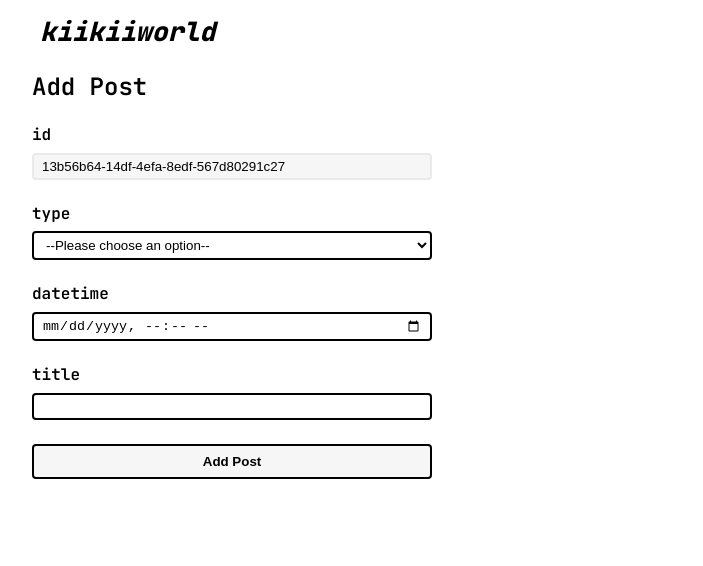
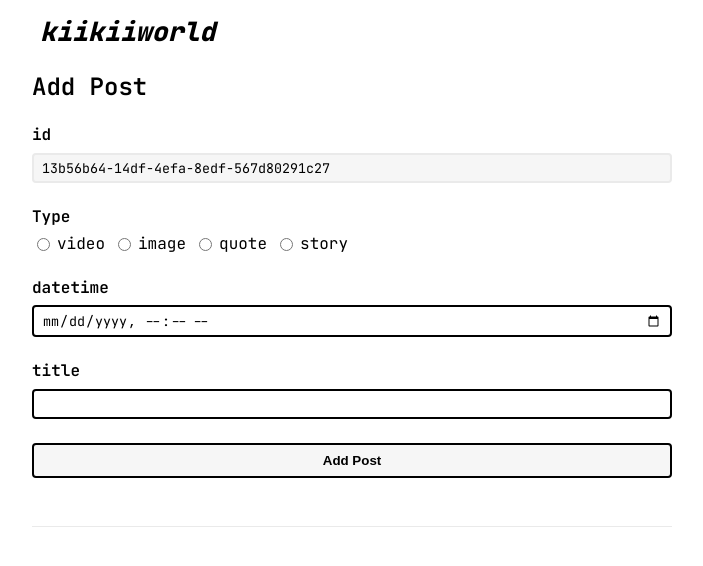
Before and after one commit to Michael-7/kiikiiworld-serveless, a Next.js app in the folder frontend/: page /post in a window 1280 px wide. Shown: the top 566 px of the page, without its empty margins (288-991 px from the left). Built offline with nearby package versions, Linux system fonts and the light colour scheme.

Commit message:
put posts in dynamoDB correctly

```diff
--- a/frontend/src/css/components.scss
+++ b/frontend/src/css/components.scss
@@ -157,7 +157,8 @@
     display: flex;
     flex-direction: column;
     gap: var(--spacing-lg);
-    min-width: 400px;
+    width: var(--content-width);
+    max-width: var(--content-width);
   }
 
   .input {
@@ -171,15 +172,36 @@
     }
 
     &__field {
+      font-family: var(--accent-font);
       color: var(--color-dark);
       padding: var(--spacing-xsm) var(--spacing-sm);
       background-color: var(--color-light);
       border: 2px solid var(--color-dark);
       border-radius: var(--border-radius);
+      box-sizing: border-box;
+      max-width: var(--content-width);
 
       &:disabled {
         background-color: var(--color-grey-light);
         border-color: var(--color-grey);
+      }
+    }
+
+    &__radio-group {
+      display: flex;
+      flex-direction: row;
+      gap: 8px;
+    }
+
+    &__radio-item {
+      display: flex;
+      align-items: center;
+      gap: 4px;
+      font-family: var(--accent-font);
+      align-items: center;
+
+      input[type='radio'] {
+        margin-top: 0;
       }
     }
   }
@@ -202,4 +224,18 @@
       background-color: var(--color-light);
     }
   }
+
+  .preview-upload {
+    border-top: 1px solid var(--color-grey);
+    padding-top: var(--spacing-sm);
+    display: flex;
+    flex-direction: row;
+    gap: var(--spacing-sm);
+
+    &__img {
+      max-width: 250px;
+      height: fit-content;
+      width: fit-content;
+    }
+  }
 }
--- a/frontend/src/pages/post.tsx
+++ b/frontend/src/pages/post.tsx
@@ -1,30 +1,21 @@
 import Nav from "@/components/nav/nav";
-import { PostTypeKey, PostTypes } from "@/types/post";
+import { PostForm, PostTypeKey, PostType, generatePost } from "@/types/post";
 import Head from "next/head";
-import { FormEvent, useEffect, useState } from "react";
+import { useEffect, useState } from "react";
 import { SubmitHandler, useForm } from "react-hook-form";
-import { XMLParser } from "fast-xml-parser";
 
 // https://react-hook-form.com/get-started
-
-type Inputs = {
-  id: string;
-  type: string;
-  date: string;
-  title: string;
-  body: string;
-  videoUrl: string;
-  image: FileList;
-};
 
 export default function Post() {
   const APIURL = process.env.APIGATEWAY;
 
   const [result, setResult] = useState<string>("");
   const [loading, setLoading] = useState<boolean>(false);
+  const [loadingImg, setLoadingImg] = useState<boolean>(false);
+  const [images, setImages] = useState<string[]>([]);
 
   const { register, handleSubmit, watch, formState, setValue, reset } =
-    useForm<Inputs>();
+    useForm<PostForm>();
 
   useEffect(() => {
     setValue("id", crypto.randomUUID());
@@ -32,32 +23,49 @@ export default function Post() {
 
   const watchImage = watch("image");
 
+  // --- IMAGE UPLOADING BLOC ---
   useEffect(() => {
     console.log(watchImage);
 
     const handleFileChange = async (file: File) => {
       try {
-        const getSignedUrl = await fetch(
+        const getSignedUrl = fetch(
           `${APIURL}/image?fileName=${file.name}&fileType=${file.type}&fileSize=${file.size}`,
           {
             method: "GET",
           }
         );
 
+        setLoadingImg(true);
         const signedUrlReq = await getSignedUrl;
         const signedUrl = await signedUrlReq.json();
 
         if (signedUrlReq.status === 200) {
           const imageUpload = await put(signedUrl.message, file);
+
           console.log(imageUpload);
+
+          // Check if the upload was successful
+          if (!imageUpload.ok) {
+            throw new Error(`Upload failed with status: ${imageUpload.status}`);
+          }
+
+          // Derive the file's URL from the S3 bucket URL
+          const fileUrl = signedUrl.message.split("?")[0]; // Remove query params
+          console.log(fileUrl);
+          setImages([...images, fileUrl]);
+
+          setValue("image", undefined);
+          setLoadingImg(false);
         }
       } catch {
         console.log("error uploading the file");
+        setLoadingImg(false);
       }
     };
 
     const put = async (url: string, file: File) => {
-      const req = await fetch(url, {
+      return fetch(url, {
         method: "PUT",
         headers: {
           "Content-Type": file.type,
@@ -65,8 +73,6 @@ export default function Post() {
         },
         body: file,
       });
-
-      return req;
     };
 
     if (watchImage && watchImage.length === 1) {
@@ -76,14 +82,18 @@ export default function Post() {
         console.warn("file too big");
       }
     }
-  }, [watchImage, APIURL]);
+  }, [watchImage, APIURL, images, setValue]);
 
-  const onSubmitPost: SubmitHandler<Inputs> = async (data) => {
+  // --- POST SUBMIT BLOC ---
+  const onSubmitPost: SubmitHandler<PostForm> = async (data) => {
     setLoading(true);
+
+    console.log(data);
+    console.log(generatePost(data, images));
 
     const response = await fetch(`${APIURL}/posts`, {
       method: "POST",
-      body: JSON.stringify(data),
+      body: JSON.stringify(generatePost(data, images)),
     });
 
     try {
@@ -94,13 +104,18 @@ export default function Post() {
 
       if (response.status === 200) {
         setResult("✅ request succeeded");
-        reset();
-        setValue("id", crypto.randomUUID());
+        resetForm();
       }
     } catch {
       setLoading(false);
       setResult("🚫 request failed");
     }
+  };
+
+  const resetForm = () => {
+    reset();
+    setValue("id", crypto.randomUUID());
+    setImages([]);
   };
 
   return (
@@ -128,19 +143,20 @@ export default function Post() {
               />
             </label>
             <label className="input">
-              <span className="input__label">type</span>
-              <select
-                id="type"
-                className="input__field"
+              <span className="input__label">Type</span>
+              <div className="input__radio-group">
+                {Object.keys(PostType).map((type) => (
+                  <label key={type} className="input__radio-item">
+                    <input
+                      type="radio"
+                      id={`type-${type}`}
+                      value={PostType[type as PostTypeKey]}
                       {...register("type", { required: true })}
-              >
-                <option value="">--Please choose an option--</option>
-                {Object.keys(PostTypes).map((type) => (
-                  <option key={type} value={type}>
-                    {PostTypes[type as PostTypeKey]}
-                  </option>
+                    />
+                    {PostType[type as PostTypeKey]}
+                  </label>
                 ))}
-              </select>
+              </div>
             </label>
             <label className="input">
               <span className="input__label">datetime</span>
@@ -160,8 +176,8 @@ export default function Post() {
                 {...register("title", { required: true })}
               />
             </label>
-            {(watch("type") === PostTypes.quote ||
-              watch("type") === PostTypes.story) && (
+            {(watch("type") === PostType.QUOTE ||
+              watch("type") === PostType.STORY) && (
               <label className="input">
                 <span className="input__label">body</span>
                 <textarea
@@ -171,19 +187,22 @@ export default function Post() {
                 />
               </label>
             )}
-            {watch("type") === PostTypes.photo && (
+            {watch("type") === PostType.IMAGE && (
+              <>
                 <label className="input">
                   <span className="input__label">file</span>
                   <input
                     type="file"
                     className="input__field"
                     accept=".jpg, .jpeg, .png"
-                  multiple={false}
+                    multiple={true}
                     {...register("image")}
                   />
                 </label>
+                {loadingImg && <p>uploading...</p>}
+              </>
             )}
-            {watch("type") === PostTypes.video && (
+            {watch("type") === PostType.VIDEO && (
               <label className="input">
                 <span className="input__label">url</span>
                 <input
@@ -198,6 +217,16 @@ export default function Post() {
               Add Post
             </button>
             <p>{result}</p>
+            <div className="preview-upload">
+              {images.map((img, i) => (
+                <img
+                  key={img}
+                  src={img}
+                  alt={`img_${i}`}
+                  className="preview-upload__img"
+                />
+              ))}
+            </div>
           </form>
         </div>
       </main>
--- a/frontend/src/types/post.ts
+++ b/frontend/src/types/post.ts
@@ -1,21 +1,68 @@
 export default interface BasePost {
-  slug: string;
-  slugAsParams: string;
-  category: string;
+  id: string;
+  type: PostType;
+  date: string;
   title: string;
-  date: string;
-  video?: string;
-  image?: string;
-  quote?: string;
-  description?: string;
+}
+
+export interface VideoPost extends BasePost {
+  type: PostType.VIDEO;
   body: string;
 }
 
-export enum PostTypes {
-  video = "video",
-  photo = "photo",
-  quote = "quote",
-  story = "story",
+export interface ImagePost extends BasePost {
+  type: PostType.IMAGE;
+  body: string[];
 }
 
-export type PostTypeKey = keyof typeof PostTypes;
+export interface QuotePost extends BasePost {
+  type: PostType.QUOTE;
+  body: string;
+}
+
+export interface StoryPost extends BasePost {
+  type: PostType.STORY;
+  body: string;
+}
+
+export type Post = VideoPost | ImagePost | QuotePost | StoryPost;
+
+export enum PostType {
+  VIDEO = "video",
+  IMAGE = "image",
+  QUOTE = "quote",
+  STORY = "story",
+}
+
+export type PostTypeKey = keyof typeof PostType;
+
+export interface PostForm {
+  id: string;
+  type: string;
+  date: string;
+  title: string;
+  body: string;
+  videoUrl: string;
+  image: FileList | undefined;
+}
+
+export function generatePost(data: PostForm, images: string[]): Post {
+  const basePost = {
+    id: data.id,
+    date: data.date,
+    title: data.title,
+  };
+
+  switch (data.type) {
+    case PostType.IMAGE:
+      return { ...basePost, type: PostType.IMAGE, body: images };
+    case PostType.VIDEO:
+      return { ...basePost, type: PostType.VIDEO, body: data.videoUrl };
+    case PostType.QUOTE:
+      return { ...basePost, type: PostType.QUOTE, body: data.body };
+    case PostType.STORY:
+      return { ...basePost, type: PostType.STORY, body: data.body };
+    default:
+      return { ...basePost, type: PostType.QUOTE, body: "undefined" };
+  }
+}
```
Lines whose indentation alone changed are shown as unchanged.
